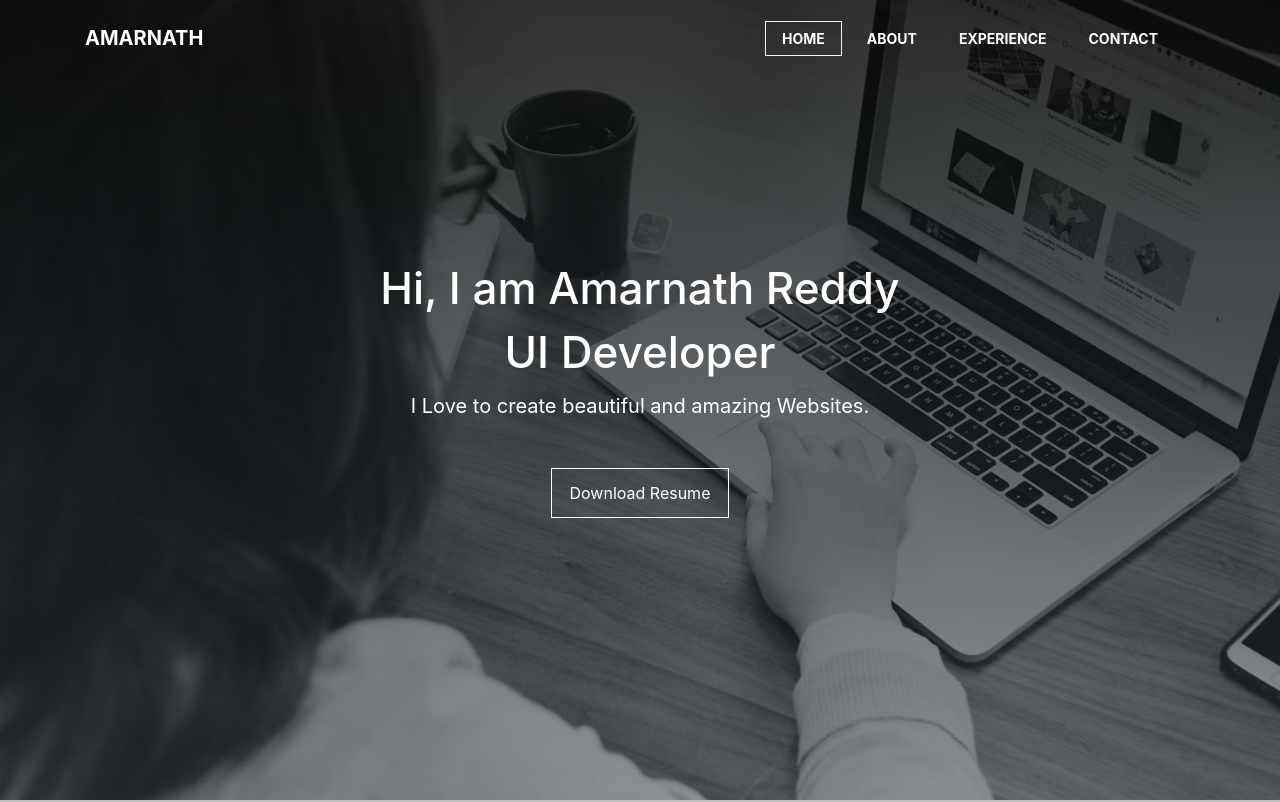
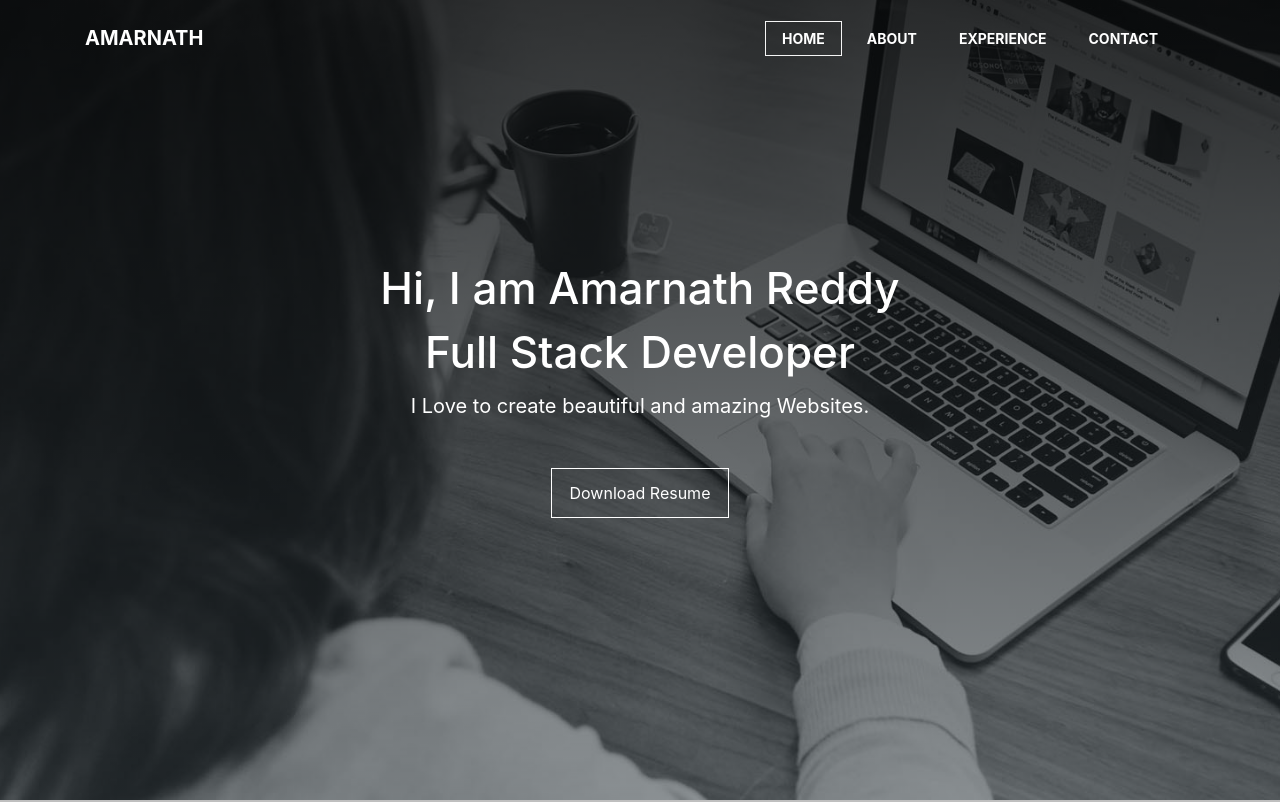
Before and after one commit to amarnath6232/mywebsite, an Angular app: page / in a window 1280 px wide. Shown: the top 802 px of the page. Built offline with nearby package versions, Linux system fonts and the light colour scheme.

Commit message:
Update home.component.html

```diff
--- a/src/app/home/home.component.html
+++ b/src/app/home/home.component.html
@@ -4,7 +4,7 @@
       <h1 class="text-center text-white">
         Hi, I am Amarnath Reddy
         <br>
-        UI Developer
+        Full Stack Developer
       </h1>
       <p class="text-center text-white">I Love to create beautiful and amazing Websites.</p>
       <div class="text-center mt-5">
```
